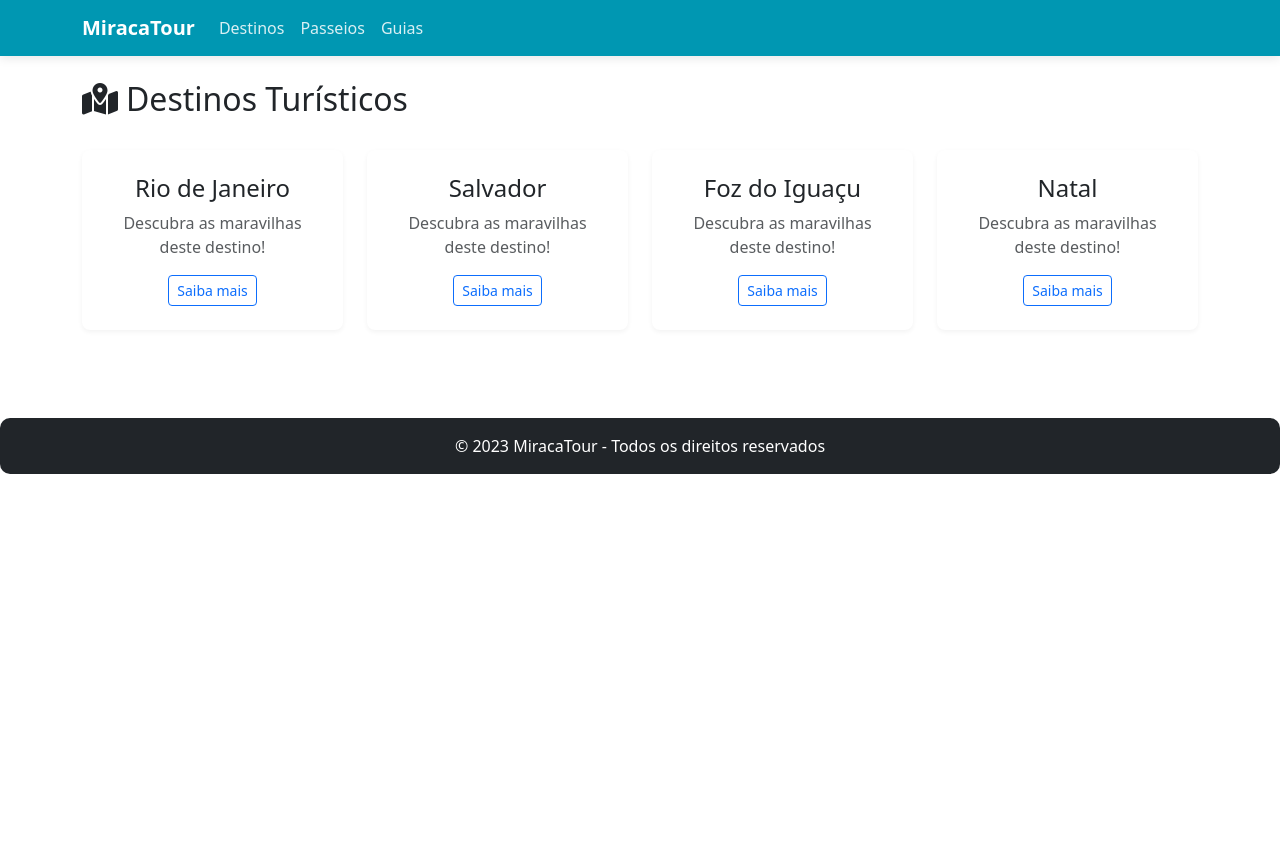
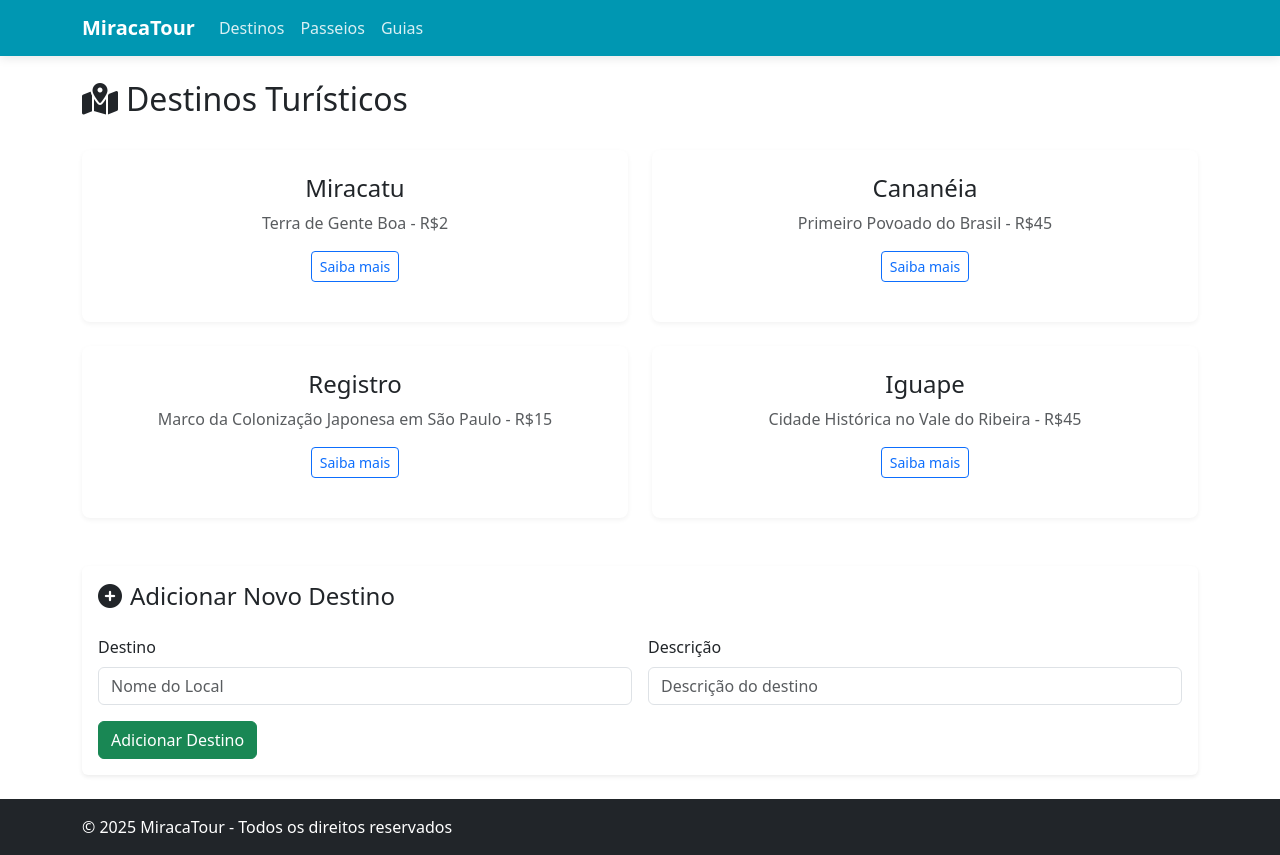
Before and after one commit to JuliaAlabi/MiracaTour-Python, a Flask app: page /destinos in a window 1280 px wide. Before the commit the page ends 474 px from the top, so only its background shows below. Run offline with Flask 3, Linux system fonts and the light colour scheme.

Commit message:
@milliezm

```diff
--- a/miracaTour/app.py
+++ b/miracaTour/app.py
@@ -1,6 +1,36 @@
 from flask import Flask, render_template, request, redirect, url_for
 
 app = Flask(__name__)
+
+destinos = {
+    "Miracatu": "Terra de Gente Boa - R$2",
+    "Cananéia": "Primeiro Povoado do Brasil - R$45",
+    "Registro": "Marco da Colonização Japonesa em São Paulo - R$15",
+    "Iguape": "Cidade Histórica no Vale do Ribeira - R$45"
+}
+
+passeios = {
+    "Templo Budista Bunkyo": {
+        "desc": "Templo japonês em Registro - SP",
+        "img": "https://www.fotosedestinos.com/wp-content/uploads/2018/02/Templo-Budista-japon%C3%AAs-no-Hawaii-28-1280x720.jpg"
+    },
+    "Salto de Biguá": {
+        "desc": "Cachoeira em Miracatu - SP",
+        "img": "https://www.dondeandoporai.com.br/wp-content/uploads/2013/08/Cascata-della-Marmore-Terni-Italia.jpg"
+    },
+    "Beira Mar": {
+        "desc": "Centro histórico em Cananeia - SP",
+        "img": "https://media.tacdn.com/media/attractions-splice-spp-674x446/06/70/34/4f.jpg"
+    },
+    "Mirante do Cristo":{
+        "desc": "Cristo de Iguape - SP",
+        "img": "https://dynamic-media-cdn.tripadvisor.com/media/photo-o/2d/ab/a0/bd/o-santuario-cristo-redentor.jpg?w=900&h=-1&s=1"
+    },
+    "Caverna do Diabo":{
+        "desc": "Caverna em Eldorado - SP",
+        "img": "https://cafeviagem.com/wp-content/uploads/2019/10/Gruta-Azul-Capri-1.jpg"
+    }
+}
 
 guias = {
     "Carlos Lima": "carlos.turismo@gmail.com",
@@ -8,23 +38,35 @@ guias = {
     "Pedro Tour": "pedro@turismobr.com"
 }
 
+
 @app.route("/")
 def index():
     return render_template("index.html")
 
-@app.route("/destinos")
-def destinos():
-    lista_destinos = ["Rio de Janeiro", "Salvador", "Foz do Iguaçu", "Natal"]
-    return render_template("destinos.html", destinos=lista_destinos)
 
-@app.route("/passeios")
-def passeios():
-    passeios = {
-        "Templo Budista Bunkyo": "Templo japonês em Registro - SP",
-        "Salto de Biguá": "Cachoeira em Miracatu - SP",
-        "Beira Mar": "Centro histórico em Cananeia - SP"
-    }
+@app.route("/destinos", methods=["GET", "POST"])
+def destinos_route():
+    if request.method == "POST":
+        nome = request.form.get("nome")
+        desc = request.form.get("desc")
+        if nome and desc:
+            destinos[nome] = desc
+    return render_template("destinos.html", destinos=destinos)
+
+
+@app.route("/passeios", methods=["GET", "POST"])
+def passeios_route():
+    if request.method == "POST":
+        nome = request.form.get("nome")
+        desc = request.form.get("desc")
+        img = request.form.get("img")
+        if nome and desc and img:
+            passeios[nome] = {
+                "descricao": desc,
+                "img": img
+            }
     return render_template("passeios.html", passeios=passeios)
+
 
 @app.route("/guias", methods=["GET", "POST"])
 def guias_route():
@@ -35,5 +77,6 @@ def guias_route():
             guias[nome] = email
     return render_template("guias.html", guias=guias)
 
+
 if __name__ == "__main__":
     app.run(debug=True)
--- a/miracaTour/static/css/style.css
+++ b/miracaTour/static/css/style.css
@@ -9,6 +9,9 @@ body {
     background-color: #ffffff;
     color: #333;
     font-family: 'Segoe UI', Tahoma, Geneva, Verdana, sans-serif;
+    display: flex;
+    flex-direction: column;
+    min-height: 100vh;
 }
 
 .navbar {
@@ -82,7 +85,6 @@ h1, h2, h3, h4 {
     box-shadow: 0 0 0 0.25rem rgba(109, 196, 72, 0.25);
 }
 
-/* Efeitos especiais para itens de destinos/passeios */
 .destino-item {
     background-color: white;
     padding: 1.5rem;
@@ -96,3 +98,11 @@ h1, h2, h3, h4 {
     box-shadow: 0 5px 15px rgba(0, 151, 178, 0.1);
     transform: translateY(-3px);
 }
+
+main {
+    flex: 1;
+}
+
+footer {
+    width: 100%;
+}
--- a/miracaTour/static/js/script.js
+++ b/miracaTour/static/js/script.js
@@ -1 +1 @@
-console.log("Turismo BR - JavaScript carregado com sucesso!");
+console.log("MiracaTour - JavaScript carregado com sucesso!");
--- a/miracaTour/templates/base.html
+++ b/miracaTour/templates/base.html
@@ -3,14 +3,14 @@
 <head>
     <meta charset="UTF-8">
     <meta name="viewport" content="width=device-width, initial-scale=1.0">
-    <title>Turismo BR</title>
+    <title>MiracaTour</title>
     <link rel="stylesheet" href="{{ url_for('static', filename='css/style.css') }}">
     <link href="https://cdn.jsdelivr.net/npm/bootstrap@5.3.0/dist/css/bootstrap.min.css" rel="stylesheet">
     <link href="https://fonts.googleapis.com/css2?family=Poppins:wght@400;600;700&display=swap" rel="stylesheet">
     <script src="{{ url_for('static', filename='js/script.js') }}" defer></script>
     <link rel="stylesheet" href="https://cdnjs.cloudflare.com/ajax/libs/font-awesome/6.0.0-beta3/css/all.min.css">
 </head>
-<body>
+<body class="d-flex flex-column min-vh-100">
     <nav class="navbar navbar-expand-lg navbar-dark">
       <div class="container">
         <a class="navbar-brand" href="/">MiracaTour</a>
@@ -26,14 +26,19 @@
         </div>
       </div>
     </nav>
-    <div class="container my-4">
+
+    <main class="flex-grow-1">
+      <div class="container my-4">
         {% block content %}{% endblock %}
-    </div>
-    <footer class="bg-dark text-white text-center py-3 mt-5">
+      </div>
+    </main>
+
+    <footer class="bg-dark text-white py-3 mt-auto">
         <div class="container">
-            <p class="mb-0">© 2023 MiracaTour - Todos os direitos reservados</p>
+            <p class="mb-0">© 2025 MiracaTour - Todos os direitos reservados</p>
         </div>
     </footer>
+
     <script src="https://cdn.jsdelivr.net/npm/bootstrap@5.3.0/dist/js/bootstrap.bundle.min.js"></script>
 </body>
 </html>
--- a/miracaTour/templates/destinos.html
+++ b/miracaTour/templates/destinos.html
@@ -4,14 +4,33 @@
         <h2><i class="fas fa-map-marked-alt me-2"></i>Destinos Turísticos</h2>
     </div>
     <div class="row">
-        {% for destino in destinos %}
-        <div class="col-md-6 col-lg-3 mb-4">
-            <div class="destino-item text-center">
-                <h4>{{ destino }}</h4>
-                <p class="text-muted">Descubra as maravilhas deste destino!</p>
+        {% for nome, desc in destinos.items() %}
+        <div class="col-md-6 mb-4">
+            <div class="destino-item text-center h-100">
+                <h4>{{ nome }}</h4>
+                <p class="text-muted">{{ desc }}</p>
                 <button class="btn btn-sm btn-outline-primary">Saiba mais</button>
             </div>
         </div>
         {% endfor %}
     </div>
+
+    <div class="card border-0 shadow-sm mt-4">
+        <div class="card-body">
+            <h4 class="card-title"><i class="fas fa-plus-circle me-2"></i>Adicionar Novo Destino</h4>
+            <form method="post" class="row g-3 mt-2">
+                <div class="col-md-6">
+                    <label for="nome" class="form-label">Destino</label>
+                    <input type="text" name="nome" class="form-control" placeholder="Nome do Local" required>
+                </div>
+                <div class="col-md-6">
+                    <label for="desc" class="form-label">Descrição</label>
+                    <input type="text" name="desc" class="form-control" placeholder="Descrição do destino" required>
+                </div>
+                <div class="col-12">
+                    <button type="submit" class="btn btn-success">Adicionar Destino</button>
+                </div>
+            </form>
+        </div>
+    </div>
 {% endblock %}
--- a/miracaTour/templates/guias.html
+++ b/miracaTour/templates/guias.html
@@ -22,11 +22,11 @@
             <form method="post" class="row g-3 mt-2">
                 <div class="col-md-6">
                     <label for="nome" class="form-label">Nome do guia</label>
-                    <input type="text" name="nome" class="form-control" placeholder="Nome completo" required>
+                    <input type="text" name="nome" class="form-control" placeholder="Nome Completo" required>
                 </div>
                 <div class="col-md-6">
                     <label for="email" class="form-label">Email do guia</label>
-                    <input type="email" name="email" class="form-control" placeholder="Email profissional" required>
+                    <input type="email" name="email" class="form-control" placeholder="E-mail Profissional" required>
                 </div>
                 <div class="col-12">
                     <button type="submit" class="btn btn-success">Adicionar Guia</button>
```
Also changed, not shown: miracaTour/templates/passeios.html (+28 -2 lines).
